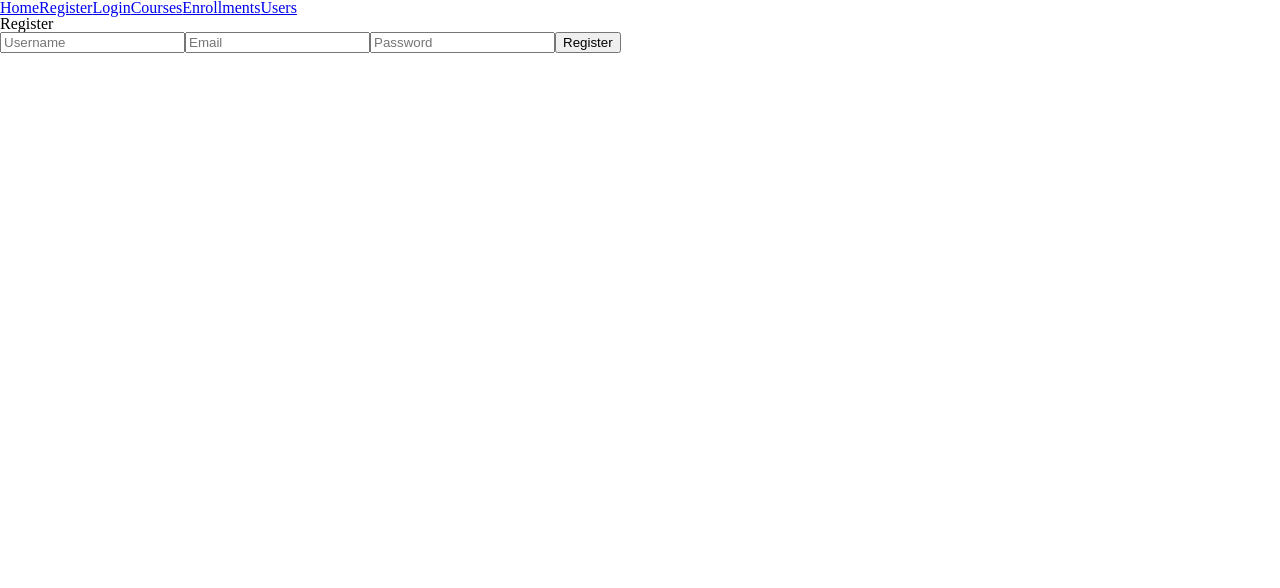
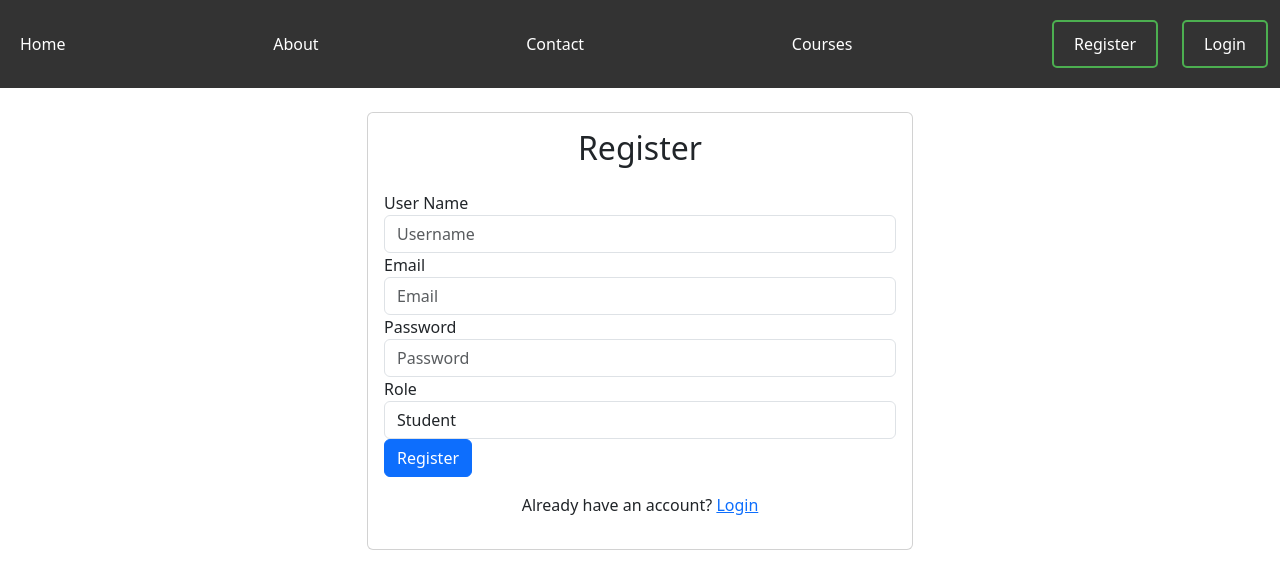
Before and after one commit to Isuri-myDevHub/OnlineLearningPlatform, a React (Create React App) app in the folder frontend/: page /register in a window 1280 px wide. Shown: the top 588 px of the page. Built offline with nearby package versions, Linux system fonts and the light colour scheme.

Commit message:
Change the UI of Register and Login Forms

```diff
--- a/frontend/src/App.css
+++ b/frontend/src/App.css
@@ -1,82 +1,47 @@
-/* General styling */
+/* src/App.css */
+
 body {
   font-family: Arial, sans-serif;
-  background-color: #f4f4f9;
   margin: 0;
   padding: 0;
 }
 
-nav {
+.navbar {
   background-color: #333;
-  color: #fff;
-  padding: 10px;
+  overflow: hidden;
 }
 
-nav a {
-  color: #fff;
-  margin: 0 10px;
+.navbar a {
+  float: left;
+  display: block;
+  color: white;
+  text-align: center;
+  padding: 21px 20px;
   text-decoration: none;
+  transition: all 0.3s ease; /* Transition effect for smooth hover */
 }
 
-nav a:hover {
-  text-decoration: underline;
+.navbar a:hover {
+  background-color: #555; /* Darker background on hover */
+  color: white;
 }
 
-h2 {
-  color: #333;
+.auth-buttons {
+  float: right;
 }
 
-form {
-  background-color: #fff;
-  border: 1px solid #ddd;
-  padding: 20px;
-  margin: 20px 0;
+.auth-buttons a {
+  color: white;
+  text-decoration: none;
+  padding: 10px 20px;
+  margin: 12px;
+  border: 2px solid #4CAF50;
+  border-radius: 5px;
+  transition: all 0.3s ease;
 }
 
-form input {
-  display: block;
-  width: calc(100% - 22px);
-  padding: 10px;
-  margin: 10px 0;
-  border: 1px solid #ddd;
-  border-radius: 4px;
+.auth-buttons a:hover {
+  background-color: #4CAF50;
+  border-color: #4CAF50;
+  color: white;
 }
-
-form button {
-  background-color: #333;
-  color: #fff;
-  padding: 10px 20px;
-  border: none;
-  border-radius: 4px;
-  cursor: pointer;
-}
-
-form button:hover {
-  background-color: #555;
-}
-
-ul {
-  list-style-type: none;
-  padding: 0;
-}
-
-li {
-  background-color: #fff;
-  border: 1px solid #ddd;
-  margin: 10px 0;
-  padding: 10px;
-  border-radius: 4px;
-}
-
-button {
-  background-color: #e74c3c;
-  color: #fff;
-  border: none;
-  padding: 5px 10px;
-  cursor: pointer;
-  border-radius: 4px;
-}
-
-button:hover {
-  background-color: #c0392b;
-}
--- a/frontend/src/App.js
+++ b/frontend/src/App.js
@@ -1,3 +1,5 @@
+// src/App.js
+
 import React, { useState } from 'react';
 import { BrowserRouter as Router, Route, Routes, Link } from 'react-router-dom';
 import Home from './components/Home';
@@ -7,20 +9,23 @@ import CourseList from './components/Courses/CourseList';
 import CourseDetail from './components/Courses/CourseDetail';
 import EnrollmentList from './components/Enrollments/EnrollmentList';
 import UserList from './components/Users/UserList';
+import './App.css';
 
 const App = () => {
     const [token, setToken] = useState('');
 
     return (
         <Router>
-            <nav>
+            <div className="navbar">
                 <Link to="/">Home</Link>
-                <Link to="/register">Register</Link>
-                <Link to="/login">Login</Link>
+                <Link to="/about">About</Link>
+                <Link to="/contact">Contact</Link>
                 <Link to="/courses">Courses</Link>
-                <Link to="/enrollments">Enrollments</Link>
-                <Link to="/users">Users</Link>
-            </nav>
+                <div className="auth-buttons">
+                    <Link to="/register">Register</Link>
+                    <Link to="/login">Login</Link>
+                </div>
+            </div>
             <Routes>
                 <Route path="/" element={<Home />} />
                 <Route path="/register" element={<Register />} />
--- a/frontend/src/components/Auth/Login.js
+++ b/frontend/src/components/Auth/Login.js
@@ -2,6 +2,7 @@
 
 import React, { useState } from 'react';
 import { login } from '../../services/api';
+import { Link } from 'react-router-dom';
 
 const Login = ({ setToken }) => {
     const [form, setForm] = useState({ email: '', password: '' });
@@ -23,14 +24,31 @@ const Login = ({ setToken }) => {
     };
 
     return (
-        <div>
-            <h2>Login</h2>
-            <form onSubmit={handleSubmit}>
-                <input type="email" name="email" placeholder="Email" onChange={handleChange} required />
-                <input type="password" name="password" placeholder="Password" onChange={handleChange} required />
-                <button type="submit">Login</button>
-            </form>
-            <p>{message}</p>
+        <div className="container mt-5">
+            <div className="row justify-content-center">
+                <div className="col-md-6">
+                    <div className="card">
+                        <div className="card-body">
+                            <h2 className="card-title text-center">Login</h2>
+                            <form onSubmit={handleSubmit}>
+                                <div className="form-group">
+                                    <label>Email</label>
+                                    <input type="email" name="email" className="form-control" placeholder="Enter email" value={form.email} onChange={handleChange} required />
+                                </div>
+                                <div className="form-group">
+                                    <label>Password</label>
+                                    <input type="password" name="password" className="form-control" placeholder="Password" value={form.password} onChange={handleChange} required />
+                                </div>
+                                <button type="submit" className="btn btn-primary btn-block">Login</button>
+                            </form>
+                            {message && <p className="mt-3 text-center">{message}</p>}
+                            <div className="mt-3 text-center">
+                                <Link to="/register">Create an Account</Link>
+                            </div>
+                        </div>
+                    </div>
+                </div>
+            </div>
         </div>
     );
 };
--- a/frontend/src/components/Auth/Register.js
+++ b/frontend/src/components/Auth/Register.js
@@ -1,10 +1,9 @@
-// src/components/Auth/Register.js
-
 import React, { useState } from 'react';
 import { register } from '../../services/api';
+import { Link } from 'react-router-dom';
 
 const Register = () => {
-    const [form, setForm] = useState({ username: '', email: '', password: '', role: 'student' });
+    const [form, setForm] = useState({ username: '', email: '', password: '', role: 'student' }); // Default role is 'student'
     const [message, setMessage] = useState('');
 
     const handleChange = (e) => {
@@ -22,15 +21,40 @@ const Register = () => {
     };
 
     return (
-        <div>
-            <h2>Register</h2>
-            <form onSubmit={handleSubmit}>
-                <input type="text" name="username" placeholder="Username" onChange={handleChange} required />
-                <input type="email" name="email" placeholder="Email" onChange={handleChange} required />
-                <input type="password" name="password" placeholder="Password" onChange={handleChange} required />
-                <button type="submit">Register</button>
-            </form>
-            <p>{message}</p>
+        <div className="container mt-4">
+            <div className="row justify-content-center">
+                <div className="col-md-6">
+                    <div className="card">
+                        <div className="card-body">
+                            <h2 className="card-title text-center mb-4">Register</h2>
+                            <form onSubmit={handleSubmit}>
+                                <div className="form-group">
+                                    <label>User Name</label>
+                                    <input type="text" name="username" className="form-control" placeholder="Username" onChange={handleChange} required />
+                                </div>
+                                <div className="form-group">
+                                    <label>Email</label>
+                                    <input type="email" name="email" className="form-control" placeholder="Email" onChange={handleChange} required />
+                                </div>
+                                <div className="form-group">
+                                    <label>Password</label>
+                                    <input type="password" name="password" className="form-control" placeholder="Password" onChange={handleChange} required />
+                                </div>
+                                <div className="form-group">
+                                    <label>Role</label>
+                                    <select name="role" className="form-control" value={form.role} onChange={handleChange}>
+                                        <option value="student">Student</option>
+
+                                    </select>
+                                </div>
+                                <button type="submit" className="btn btn-primary btn-block">Register</button>
+                            </form>
+                            <p className="text-center mt-3">{message}</p>
+                            <p className="text-center">Already have an account? <Link to="/login">Login</Link></p>
+                        </div>
+                    </div>
+                </div>
+            </div>
         </div>
     );
 };
--- a/frontend/src/index.js
+++ b/frontend/src/index.js
@@ -2,7 +2,7 @@ import React from 'react';
 import ReactDOM from 'react-dom/client';
 import './index.css';
 import App from './App';
-
+import 'bootstrap/dist/css/bootstrap.min.css'; // Import Bootstrap CSS
 
 const root = ReactDOM.createRoot(document.getElementById('root'));
 root.render(
```
